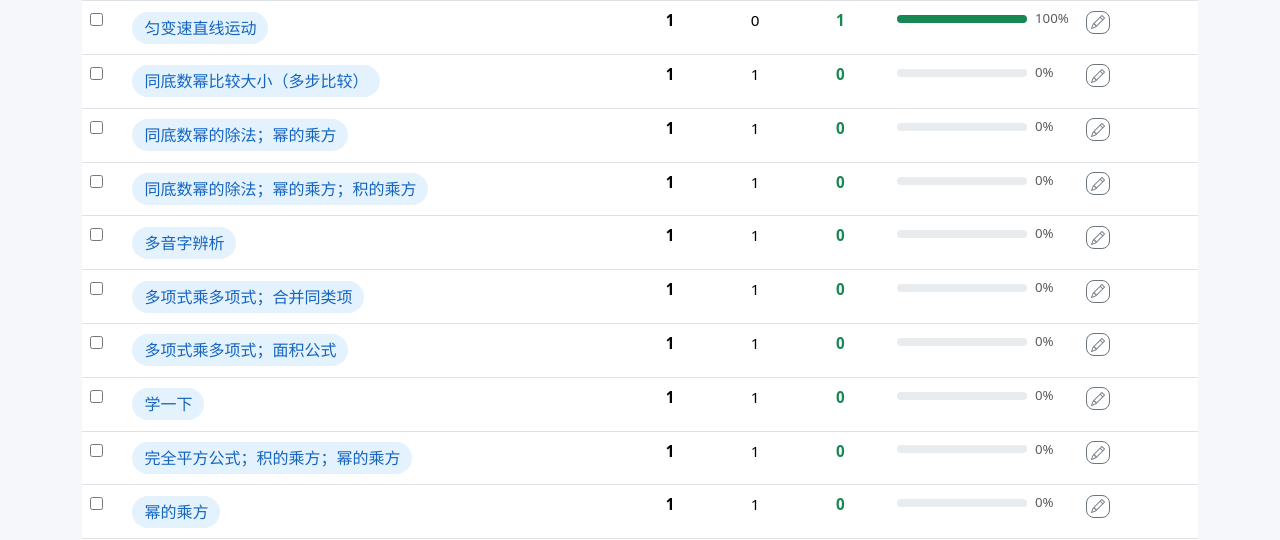
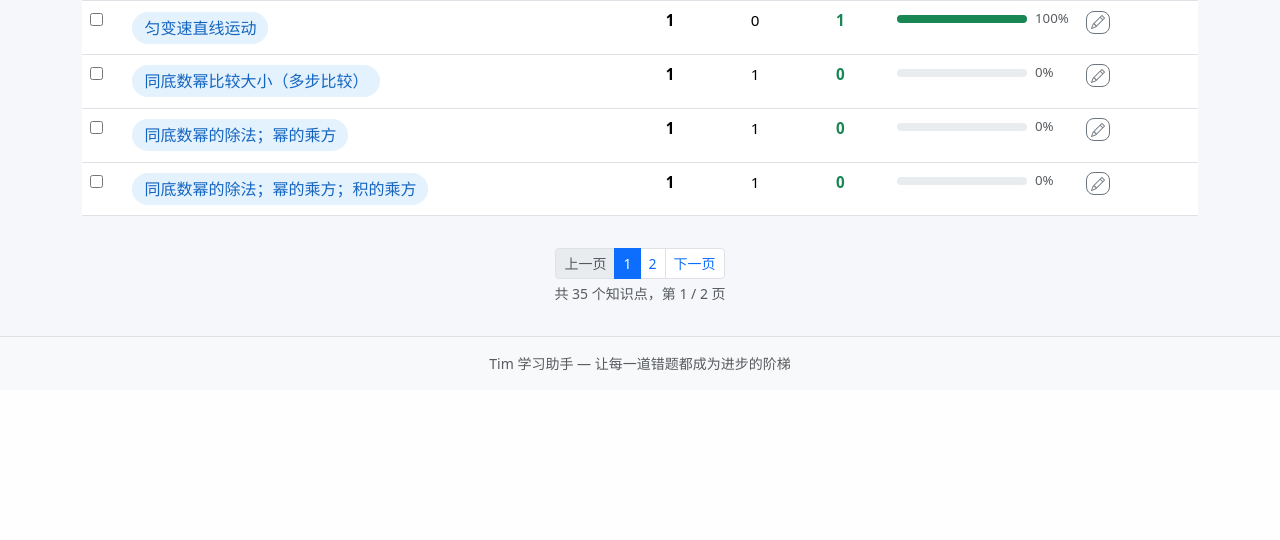
Before and after one commit to molinFisher/tim-study-assistant, a Flask app: page /knowledge-points in a window 1280 px wide. Shown: the part 1122-1662 px from the top of the page. After the commit the page ends 1493 px from the top, so only its background shows below. Run offline with Flask 3, Linux system fonts and the light colour scheme; a user stored in the database is signed in; data comes from the database, SQL or seed files in the repository; some libraries are stand-ins or nearby versions.

Commit message:
feat: 知识点管理分页 + 知识树管理后面板保持展开可直接点选
- knowledge_points 路由新增 page/per_page 分页参数，返回 total_count/total_pages，LIMIT/OFFSET 分页
- 模板新增 Bootstrap 分页导航（保留 xueke/days/status/sort 筛选，per_page 下限钳制到 5，显示总数与页码）
- 修复知识树管理后面板被误关：右键菜单按钮点击冒泡被误判为面板外部点击，关闭判定排除 ctxMenu 内点击后，增/删操作后面板保持展开可直接点选
- v5 新增第13章 4 条分页断言；v5 128/128, v4 61/61 全绿

```diff
--- a/app.py
+++ b/app.py
@@ -1222,6 +1222,9 @@ def knowledge_points():
     days_filter = request.args.get('days', '', type=int)
     status_filter = request.args.get('status', '')
     sort = request.args.get('sort', 'total')
+    page = request.args.get('page', 1, type=int) or 1
+    per_page = request.args.get('per_page', 20, type=int) or 20
+    per_page = max(5, min(per_page, 100))
 
     where_clauses = ["zhishidian != ''"]
     params = []
@@ -1246,6 +1249,14 @@ def knowledge_points():
     }
     order_sql = order_map.get(sort, 'total DESC')
 
+    # 总分页数（按 zhishidian 分组后的行数）
+    total_count = query_db(
+        f"SELECT COUNT(*) AS c FROM (SELECT 1 FROM mistake_records WHERE {where_sql} GROUP BY zhishidian)",
+        params, one=True)['c']
+    total_pages = max(1, (total_count + per_page - 1) // per_page)
+    page = max(1, min(page, total_pages))
+    offset = (page - 1) * per_page
+
     kps = query_db(
         f'''SELECT zhishidian,
                   COUNT(*) as total,
@@ -1254,8 +1265,9 @@ def knowledge_points():
            FROM mistake_records
            WHERE {where_sql}
            GROUP BY zhishidian
-           ORDER BY {order_sql}''',
-        params
+           ORDER BY {order_sql}
+           LIMIT ? OFFSET ?''',
+        params + [per_page, offset]
     )
 
     resp = make_response(render_template('knowledge_points.html',
@@ -1264,6 +1276,10 @@ def knowledge_points():
         days_filter=days_filter or '',
         status_filter=status_filter,
         sort=sort,
+        page=page,
+        per_page=per_page,
+        total_count=total_count,
+        total_pages=total_pages,
         subjects=Config.get_subjects(),
         status_options=Config.STATUS_OPTIONS))
     return set_uuid_cookie(resp, g.user_uuid)
--- a/templates/_kp_treeselect.html
+++ b/templates/_kp_treeselect.html
@@ -355,6 +355,7 @@
             }
             if (!panel.classList.contains('d-none')
                 && !panel.contains(e.target)
+                && !ctxMenu.contains(e.target)   // 右键菜单内按钮（加同级/加下级/删除）点击不关面板
                 && e.target !== toggleBtn
                 && !toggleBtn.contains(e.target)
                 && e.target !== searchInput) {
--- a/templates/knowledge_points.html
+++ b/templates/knowledge_points.html
@@ -117,6 +117,32 @@
         <i class="bi bi-plus-lg"></i> 去添加错题
     </a>
 </div>
+{% endif %}
+
+<!-- 分页导航（保留筛选条件） -->
+{% if kps and total_pages > 1 %}
+<nav aria-label="知识点分页" class="mt-3">
+    <ul class="pagination pagination-sm justify-content-center mb-1">
+        <li class="page-item {% if page <= 1 %}disabled{% endif %}">
+            <a class="page-link" href="{{ url_for('knowledge_points', page=page-1, per_page=per_page, xueke=xueke_filter, days=days_filter, status=status_filter, sort=sort) }}">上一页</a>
+        </li>
+        {% for p in range(1, total_pages + 1) %}
+            {% if p == 1 or p == total_pages or (p >= page - 2 and p <= page + 2) %}
+                <li class="page-item {% if p == page %}active{% endif %}">
+                    <a class="page-link" href="{{ url_for('knowledge_points', page=p, per_page=per_page, xueke=xueke_filter, days=days_filter, status=status_filter, sort=sort) }}">{{ p }}</a>
+                </li>
+            {% elif p == page - 3 or p == page + 3 %}
+                <li class="page-item disabled"><span class="page-link">…</span></li>
+            {% endif %}
+        {% endfor %}
+        <li class="page-item {% if page >= total_pages %}disabled{% endif %}">
+            <a class="page-link" href="{{ url_for('knowledge_points', page=page+1, per_page=per_page, xueke=xueke_filter, days=days_filter, status=status_filter, sort=sort) }}">下一页</a>
+        </li>
+    </ul>
+</nav>
+{% endif %}
+{% if kps %}
+<div class="text-center text-muted small mb-2">共 {{ total_count }} 个知识点，第 {{ page }} / {{ total_pages }} 页</div>
 {% endif %}
 
 <!-- 新增知识点弹窗 -->
```
Also changed, not shown: tests/test_full_v5.py (+27 -0 lines).
